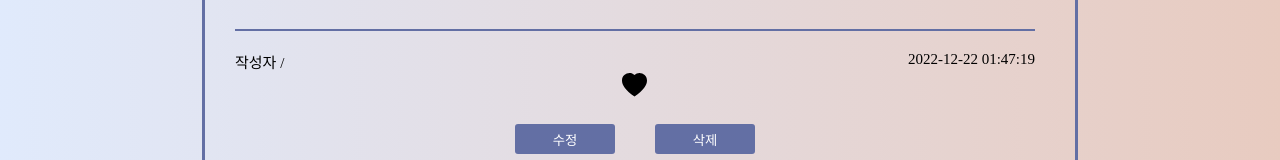
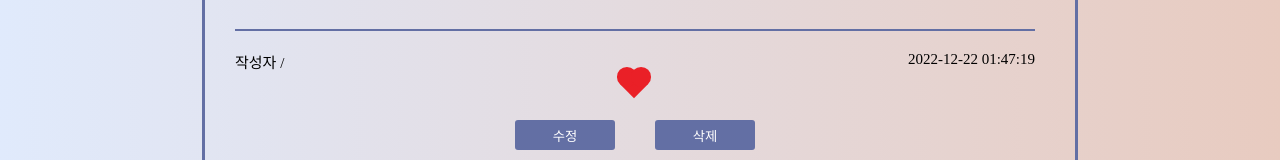
Before and after one commit to suno0140/FE-mini-project-1, a React (Create React App) app: page /detail/1 in a window 1280 px wide. Shown: the part 321-481 px from the top of the page. Built offline with nearby package versions, Linux system fonts and the light colour scheme; no server answers; a web font is replaced by a local one.

Commit message:
design : detailPage heart animation

```diff
--- a/src/components/DetailInfo.js
+++ b/src/components/DetailInfo.js
@@ -3,7 +3,7 @@ import { useDispatch, useSelector } from "react-redux";
 import { useNavigate, useParams } from "react-router-dom";
 import { __delContent, __getContent } from "../redux/modules/contentsSlice";
 
-import styled from "styled-components";
+import styled, { keyframes } from "styled-components";
 import CommentForm from "./CommentForm";
 import CommentModify from "./CommentModify";
 import { BsFillHeartFill } from "react-icons/bs";
@@ -30,7 +30,7 @@ function DetailInfo() {
     try {
       const data = await axiosDB.get(`/api/posts/${postid}/membercheck`);
       if (data.data.statusCode === 200) navigate(`../modify/${postid}`);
-      else if (data.data.statusCode === 400) alert(data.data.msg);
+      else if (data.data.statusCode === 400) Swal.fire("로그인 정보를 학인 해주세요", "", "error");
       else {
         Swal.fire("로그인 정보를 학인 해주세요", "", "error");
       }
@@ -77,7 +77,7 @@ function DetailInfo() {
         </ConMin>
         <div>
           <Stbutton onClick={() => checkGoodHandler(content.id)}>
-            <BsFillHeartFill size="25"></BsFillHeartFill>
+            <Heart size="25"></Heart>
           </Stbutton>
           <Conspan>{content.recommendCount}</Conspan>
         </div>
@@ -194,3 +194,42 @@ const Stbutton = styled.button`
     color: Black;
   }
 `;
+
+const rotate = keyframes`
+  10% { -webkit-transform: rotate(-10deg); };
+  20% { -webkit-transform: rotate(8deg); };
+  30% { -webkit-transform: rotate(-5deg); };
+  40% { -webkit-transform: rotate(4deg); };
+  50% { -webkit-transform: rotate(-3deg); };
+  60% { -webkit-transform: rotate(2deg); };
+  70% { -webkit-transform: rotate(-1deg); };
+  80% { -webkit-transform: rotate(1deg); };
+  90% { -webkit-transform: rotate(-1deg); };
+  100% { -webkit-transform: rotate(0deg); };
+`;
+
+const Heart = styled.div`
+  width:20px;
+  height:20px;
+  background: #ea2027;
+  position: relative;
+  transform: rotate(45deg);
+  &:before, &:after{
+    content: "";
+    width:20px;
+    height:20px;
+    position: absolute;
+    border-radius: 50%;
+    background: #ea2027;
+  }
+  &:before{
+    left: -50%;
+  }
+  &:after{
+    left: 0%;
+    top: -50%;
+  }
+  &:active{
+    animation: ${rotate} 1s linear
+  }
+`
```
Also changed, not shown: 2 other files (tests, documents, lock files or other folders).
